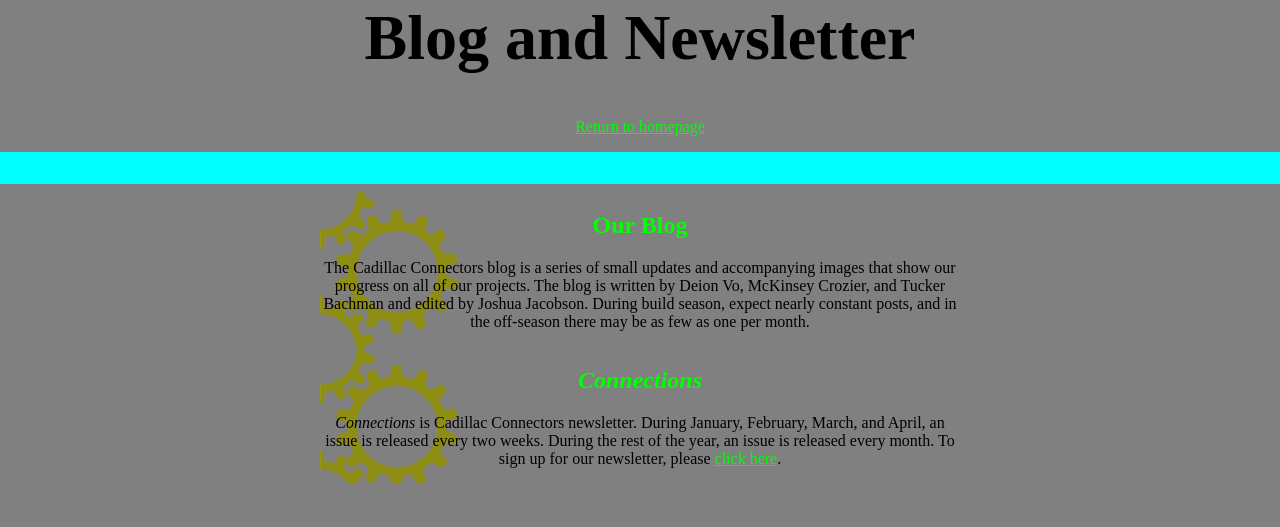
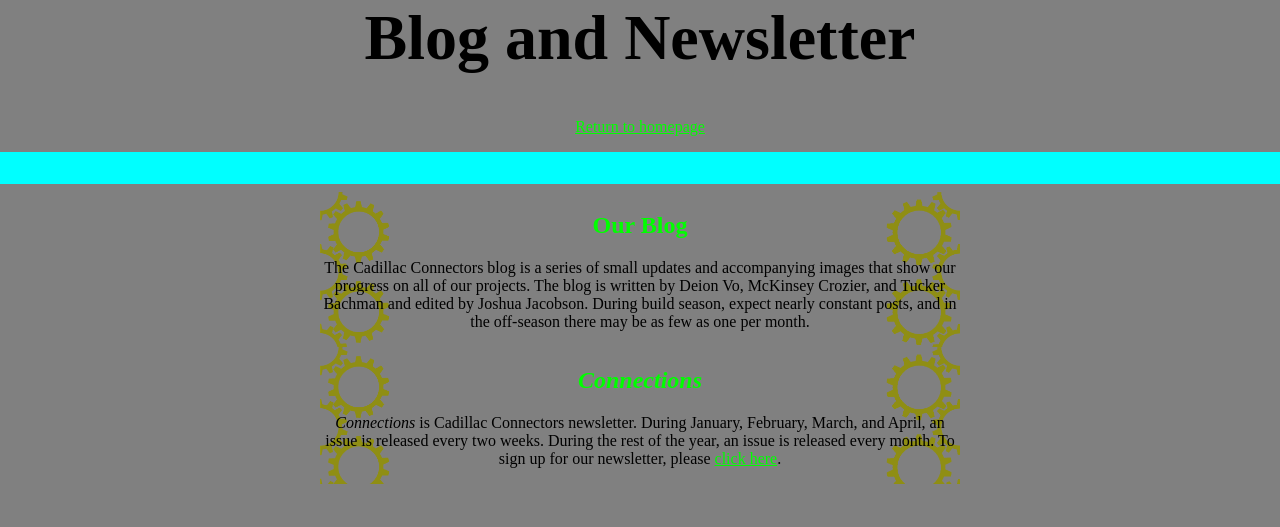
Before and after one commit to JoshuaJacobson/final-site, a PHP site: page /blog/index.php in a window 1280 px wide. Shown: the part 273-800 px from the top of the page. Run offline with PHP 8.4, Linux system fonts and the light colour scheme.

Commit message:
background

```diff
--- a/blog/index.css
+++ b/blog/index.css
@@ -1,5 +1,7 @@
 #blog, #newsletter {
     width: 50%;
-    background: url("/resources/cogwheels_gold.png") repeat-y;
+    background: url('/resources/cogwheels_gold.png');
+    background-repeat: repeat-y;
+    background-size: 100% auto;
     display: inline-block;
 }
```
